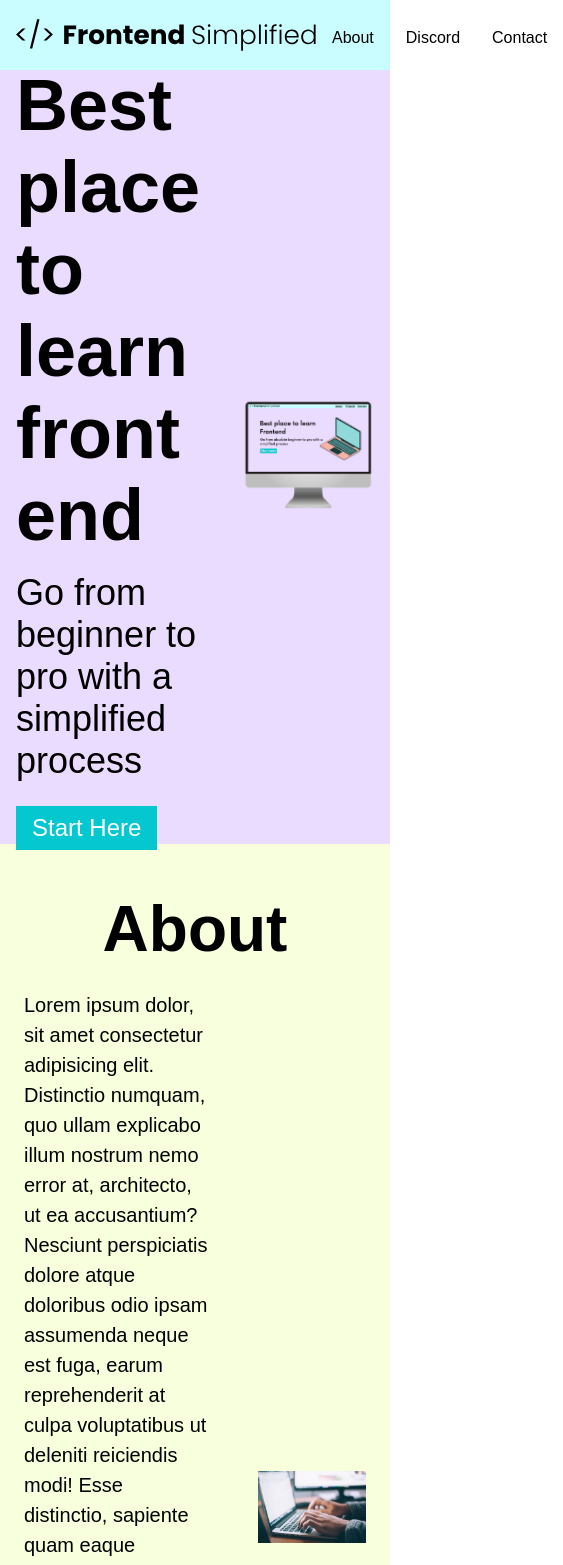
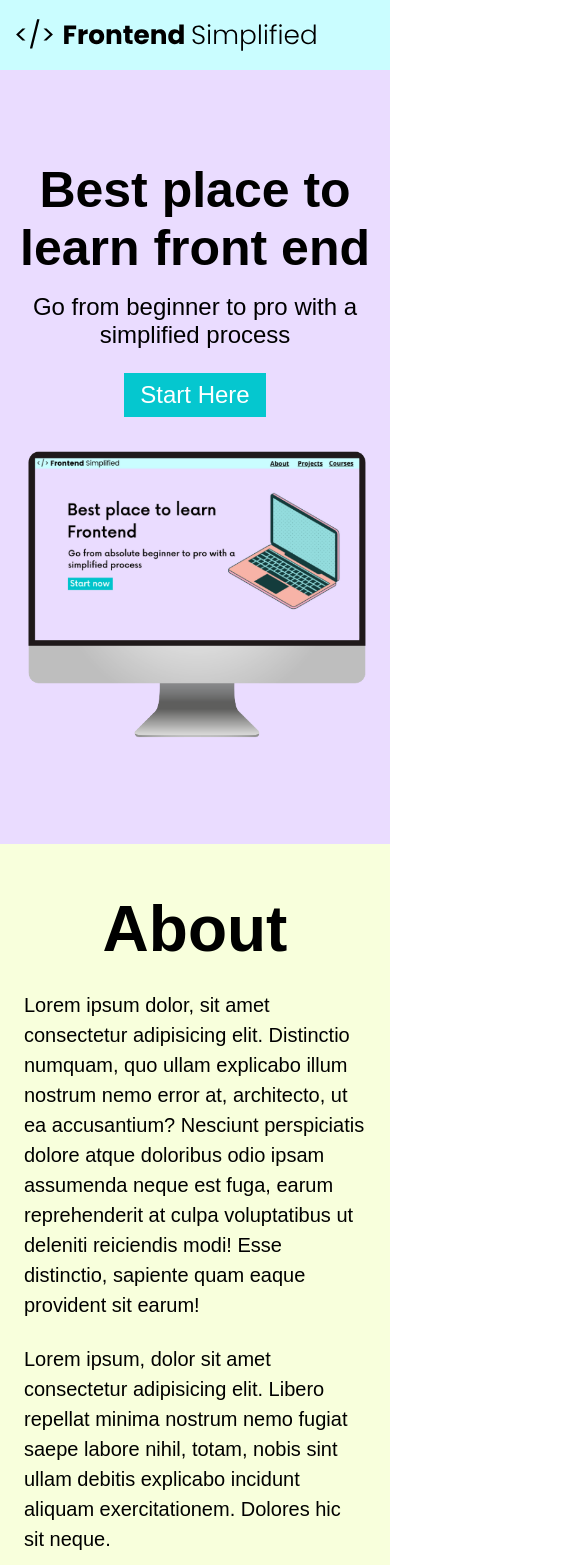
Before and after one commit to mercatian/mini-website-project, a plain HTML site: page index.html in a window 390 px wide. Shown: the top 1565 px of the page, 563 px wide, since content can reach past the window. Drawn offline with Linux system fonts and the light colour scheme; a web font is replaced by a local one.

Commit message:
responsiveness

```diff
--- a/index.html
+++ b/index.html
@@ -12,14 +12,14 @@
       <nav>
         <img src="./assets/FES.svg" class="logo" alt="" />
         <ul>
-          <li><a href="#about"></a>About</li>
-          <li><a href="#discord"></a>Discord</li>
-          <li><a href="#contact"></a>Contact</li>
+          <li><a href="#about">About</a></li>
+          <li><a href="#discord">Discord</a></li>
+          <li><a href="#contact">Contact</a></li>
         </ul>
       </nav>
       <header>
         <div class="row">
-          <div>
+          <div class="home_desc">
             <h1>Best place to learn front end</h1>
             <p class="subheader">
               Go from beginner to pro with a simplified process
--- a/style.css
+++ b/style.css
@@ -147,6 +147,7 @@ form{
     flex-direction: column;
     max-width: 600px;
     margin: 0 auto;
+    padding: 0 24px;
 }
 
 input, textarea{
@@ -180,3 +181,54 @@ footer{
 .footer__link{
     padding: 0 16px;
 }
+
+@media (max-width: 728px){
+    .row{
+        flex-direction: column;
+    }
+    .home_desc{
+        margin-bottom: 24px;
+        display: flex;
+        flex-direction: column;
+        align-items: center;
+    }
+    h1{
+        text-align: center;
+        font-size: 50px;
+
+    }
+    .subheader{
+        text-align: center;
+        font-size: 24px;
+    }
+    .button{
+        max-width: 100px;
+    }
+    ul{
+        display: none;
+    }
+    .section__desc{
+        display: flex;
+        flex-direction: column;
+    }
+    .section__desc--wrapper{
+        width: 100%;
+    }
+    .about__img--wrapper{
+        width:100%;
+    }
+    #discord .section__desc{
+        flex-direction: column-reverse;
+    }
+    .logo2{
+        max-width: 360px;
+        padding: 48px 24px;
+    }
+    .footer__link{
+        padding: 4px;
+        font-size: 18px;
+    }
+    .footer__links{
+        margin-bottom: 24px;
+    }
+}
```
